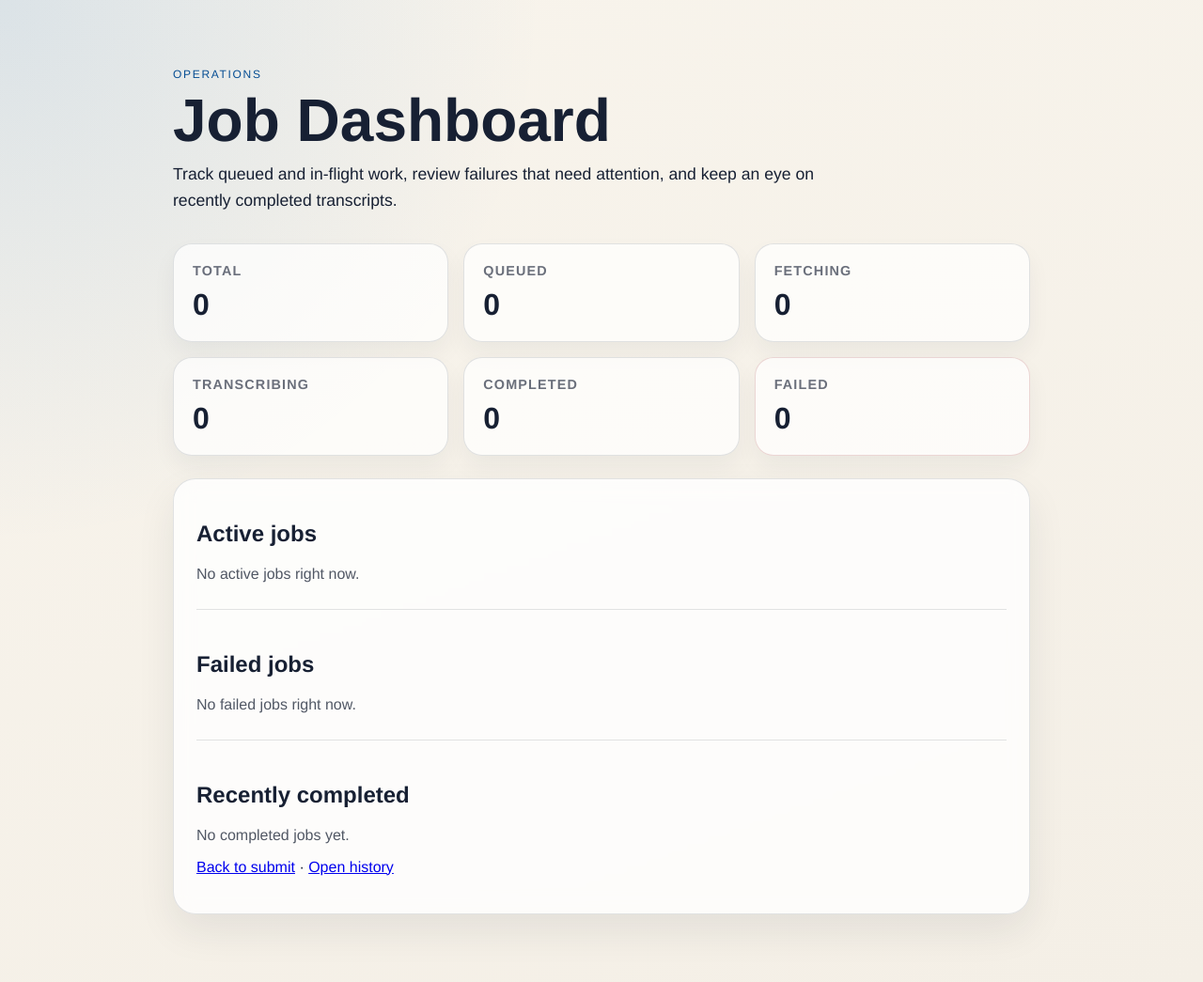
After one commit to nemedaio/transcribee, a FastAPI app: page /dashboard in a window 1280 px wide. The commit adds this page. Shown: the whole page at 94% size. Run offline with FastAPI, Linux system fonts and the light colour scheme.

Commit message:
Add dashboard and retry controls

```diff
--- a/src/lnkdn_transcripts/static/styles.css
+++ b/src/lnkdn_transcripts/static/styles.css
@@ -87,6 +87,20 @@ h1 {
 .url-form button {
   background: var(--accent);
   color: white;
+  font-weight: 700;
+}
+
+.inline-form {
+  margin-top: 16px;
+}
+
+.inline-form button {
+  min-height: 44px;
+  border-radius: 12px;
+  border: 1px solid var(--border);
+  background: var(--accent);
+  color: white;
+  padding: 0 14px;
   font-weight: 700;
 }
 
@@ -180,6 +194,12 @@ h1 {
   gap: 16px;
 }
 
+.dashboard-section + .dashboard-section {
+  margin-top: 28px;
+  padding-top: 24px;
+  border-top: 1px solid var(--border);
+}
+
 .history-item {
   padding: 18px 0;
   border-bottom: 1px solid var(--border);
@@ -207,9 +227,46 @@ h1 {
   margin: 16px 0 0;
 }
 
+.stats-grid {
+  display: grid;
+  grid-template-columns: repeat(3, minmax(0, 1fr));
+  gap: 16px;
+  margin-bottom: 24px;
+}
+
+.stat-card {
+  padding: 20px;
+  border-radius: 20px;
+  border: 1px solid var(--border);
+  background: rgba(255, 255, 255, 0.72);
+  box-shadow: 0 12px 24px rgba(23, 32, 51, 0.05);
+}
+
+.stat-card h2 {
+  margin: 0 0 10px;
+  font-size: 0.9rem;
+  text-transform: uppercase;
+  letter-spacing: 0.08em;
+  color: rgba(23, 32, 51, 0.64);
+}
+
+.stat-card p {
+  margin: 0;
+  font-size: 2rem;
+  font-weight: 700;
+}
+
+.stat-card-danger {
+  border-color: rgba(156, 47, 47, 0.18);
+}
+
 @media (max-width: 640px) {
   .page-shell {
     padding: 48px 16px;
+  }
+
+  .stats-grid {
+    grid-template-columns: 1fr 1fr;
   }
 
   .job-grid {
--- /dev/null
+++ b/src/lnkdn_transcripts/templates/dashboard.html
@@ -0,0 +1,113 @@
+<!DOCTYPE html>
+<html lang="en">
+  <head>
+    <meta charset="UTF-8" />
+    <meta name="viewport" content="width=device-width, initial-scale=1.0" />
+    <title>{{ page_title }}</title>
+    <link rel="stylesheet" href="/static/styles.css" />
+  </head>
+  <body>
+    <main class="page-shell">
+      <section class="hero">
+        <p class="eyebrow">Operations</p>
+        <h1>{{ page_title }}</h1>
+        <p class="lede">
+          Track queued and in-flight work, review failures that need attention, and keep an eye on
+          recently completed transcripts.
+        </p>
+      </section>
+
+      <section class="stats-grid">
+        <article class="stat-card">
+          <h2>Total</h2>
+          <p>{{ counts.total }}</p>
+        </article>
+        <article class="stat-card">
+          <h2>Queued</h2>
+          <p>{{ counts.queued }}</p>
+        </article>
+        <article class="stat-card">
+          <h2>Fetching</h2>
+          <p>{{ counts.fetching }}</p>
+        </article>
+        <article class="stat-card">
+          <h2>Transcribing</h2>
+          <p>{{ counts.transcribing }}</p>
+        </article>
+        <article class="stat-card">
+          <h2>Completed</h2>
+          <p>{{ counts.completed }}</p>
+        </article>
+        <article class="stat-card stat-card-danger">
+          <h2>Failed</h2>
+          <p>{{ counts.failed }}</p>
+        </article>
+      </section>
+
+      <section class="card">
+        <div class="dashboard-section">
+          <h2>Active jobs</h2>
+          {% if active_jobs %}
+          <div class="history-list">
+            {% for job in active_jobs %}
+            <article class="history-item">
+              <header class="history-header">
+                <h2><a href="/jobs/{{ job.id }}">{{ job.media_title or job.id }}</a></h2>
+                <p>{{ job.status.value }} · {{ job.provider }} · {{ job.source_domain }}</p>
+              </header>
+            </article>
+            {% endfor %}
+          </div>
+          {% else %}
+          <p class="status">No active jobs right now.</p>
+          {% endif %}
+        </div>
+
+        <div class="dashboard-section">
+          <h2>Failed jobs</h2>
+          {% if failed_jobs %}
+          <div class="history-list">
+            {% for job in failed_jobs %}
+            <article class="history-item">
+              <header class="history-header">
+                <h2><a href="/jobs/{{ job.id }}">{{ job.media_title or job.id }}</a></h2>
+                <p>{{ job.status.value }} · retries {{ job.retry_count }}</p>
+              </header>
+              <p class="status error-text">{{ job.last_error }}</p>
+              <form method="post" action="/jobs/{{ job.id }}/retry" class="inline-form">
+                <button type="submit">Retry job</button>
+              </form>
+            </article>
+            {% endfor %}
+          </div>
+          {% else %}
+          <p class="status">No failed jobs right now.</p>
+          {% endif %}
+        </div>
+
+        <div class="dashboard-section">
+          <h2>Recently completed</h2>
+          {% if recent_completed_jobs %}
+          <div class="history-list">
+            {% for job in recent_completed_jobs %}
+            <article class="history-item">
+              <header class="history-header">
+                <h2><a href="/jobs/{{ job.id }}">{{ job.media_title or job.id }}</a></h2>
+                <p>{{ job.transcript_language or "unknown" }} · segments {{ job.transcript_segment_count or 0 }}</p>
+              </header>
+              {% if job.transcript_text %}
+              <p class="history-snippet">{{ job.transcript_text[:180] }}{% if job.transcript_text|length > 180 %}...{% endif %}</p>
+              {% endif %}
+            </article>
+            {% endfor %}
+          </div>
+          {% else %}
+          <p class="status">No completed jobs yet.</p>
+          {% endif %}
+        </div>
+
+        <p><a href="/">Back to submit</a> · <a href="/history">Open history</a></p>
+      </section>
+    </main>
+  </body>
+</html>
--- a/src/lnkdn_transcripts/templates/history.html
+++ b/src/lnkdn_transcripts/templates/history.html
@@ -36,11 +36,15 @@
               <a href="/jobs/{{ job.id }}/exports/srt">SRT</a>
               <a href="/jobs/{{ job.id }}/exports/vtt">VTT</a>
             </p>
+            {% elif job.status.value == "failed" %}
+            <form method="post" action="/jobs/{{ job.id }}/retry" class="inline-form">
+              <button type="submit">Retry job</button>
+            </form>
             {% endif %}
           </article>
           {% endfor %}
         </div>
-        <p><a href="/">Back to submit</a></p>
+        <p><a href="/">Back to submit</a> · <a href="/dashboard">Open dashboard</a></p>
       </section>
     </main>
   </body>
--- a/src/lnkdn_transcripts/templates/index.html
+++ b/src/lnkdn_transcripts/templates/index.html
@@ -30,7 +30,7 @@
           <button type="submit">Create transcript job</button>
         </form>
         <p class="status">{{ status }}</p>
-        <p class="status"><a href="/history">Browse full history</a></p>
+        <p class="status"><a href="/dashboard">Open dashboard</a> · <a href="/history">Browse full history</a></p>
 
         {% if recent_jobs %}
         <div class="recent-jobs">
```
Also changed, not shown: src/lnkdn_transcripts/routes/api.py (+20 -1 lines), src/lnkdn_transcripts/routes/web.py (+38 -0 lines), src/lnkdn_transcripts/services/jobs.py (+25 -1 lines), src/lnkdn_transcripts/templates/job.html (+6 -1 lines), tests/test_jobs_api.py (+57 -0 lines), tests/test_web_jobs.py (+20 -0 lines), README.md, src/lnkdn_transcripts/storage/models.py, src/lnkdn_transcripts/storage/repo.py.
